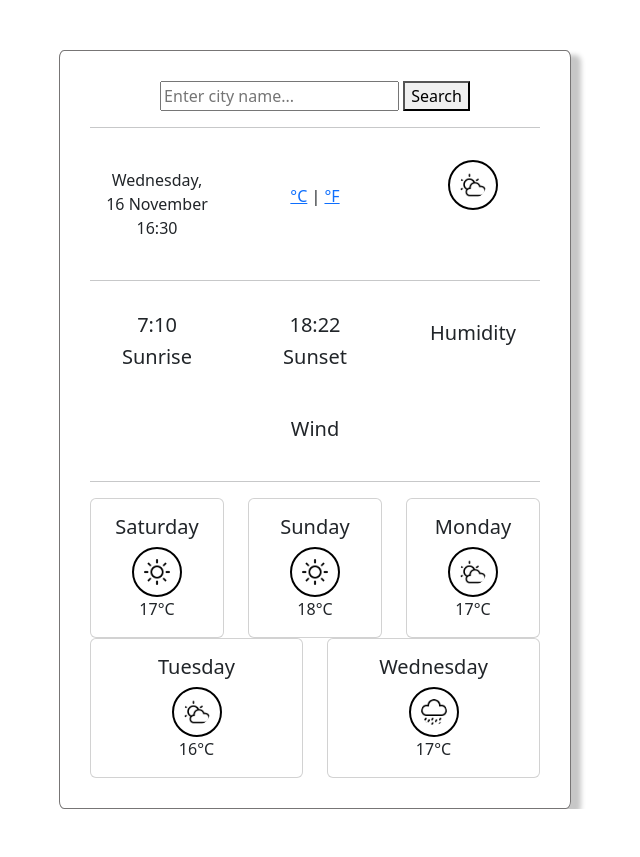
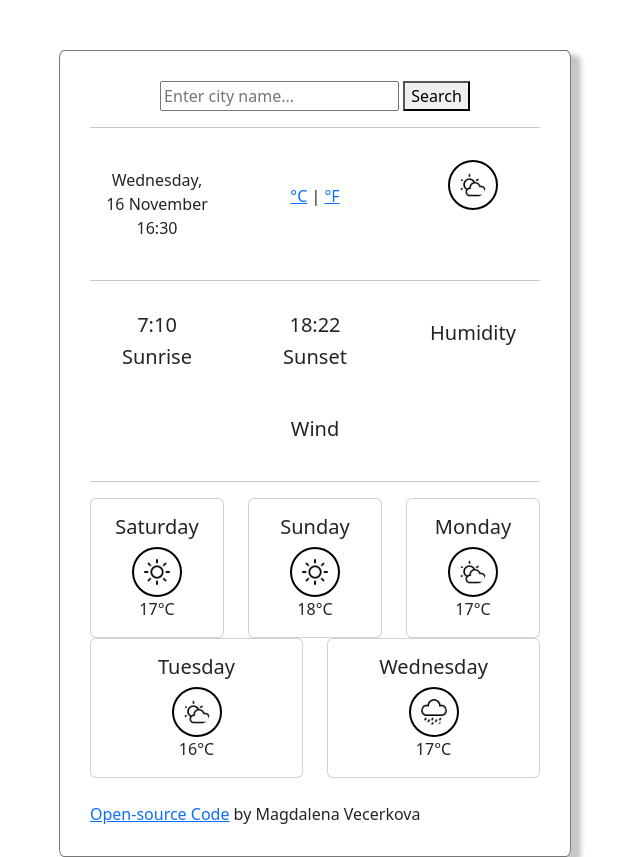
Before and after one commit to MagdalenaVecerkova/weather-app, a plain HTML site: page index.html in a window 1280 px wide. Shown: the whole page, without its empty margins (325-965 px from the left). Before the commit the page ends 809 px from the top, so only its background shows below. Drawn offline with nearby package versions, Linux system fonts and the light colour scheme.

Commit message:
Added Open-source Code link

```diff
--- a/index.html
+++ b/index.html
@@ -144,7 +144,13 @@
           </div>
         </div>
       </div>
+      <br />
+      <a href="https://github.com/MagdalenaVecerkova/weather-app"
+        >Open-source Code</a
+      >
+      by Magdalena Vecerkova
     </div>
+
     <script src="src/index.js"></script>
   </body>
 </html>
```
